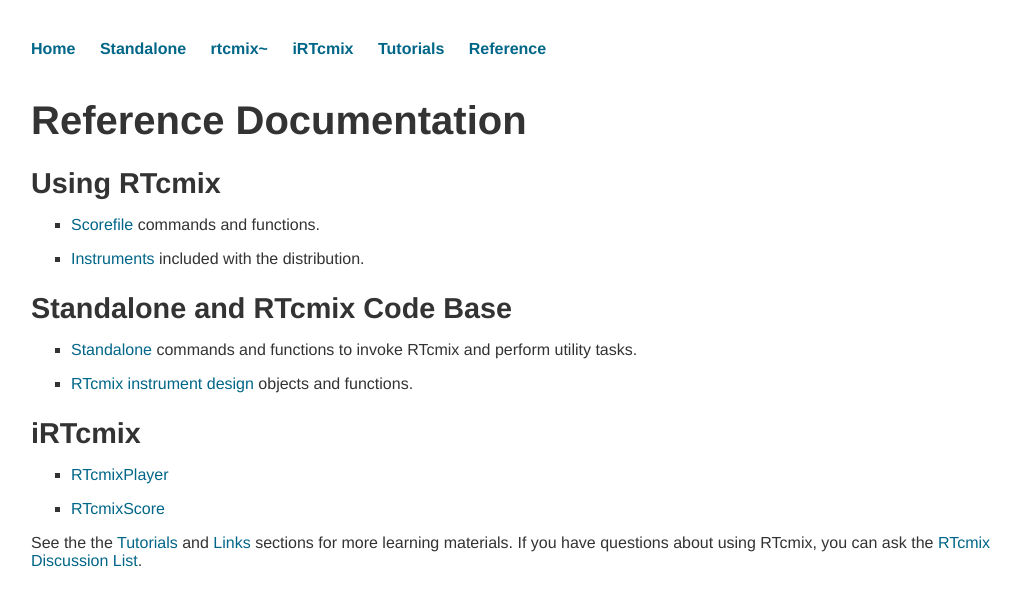
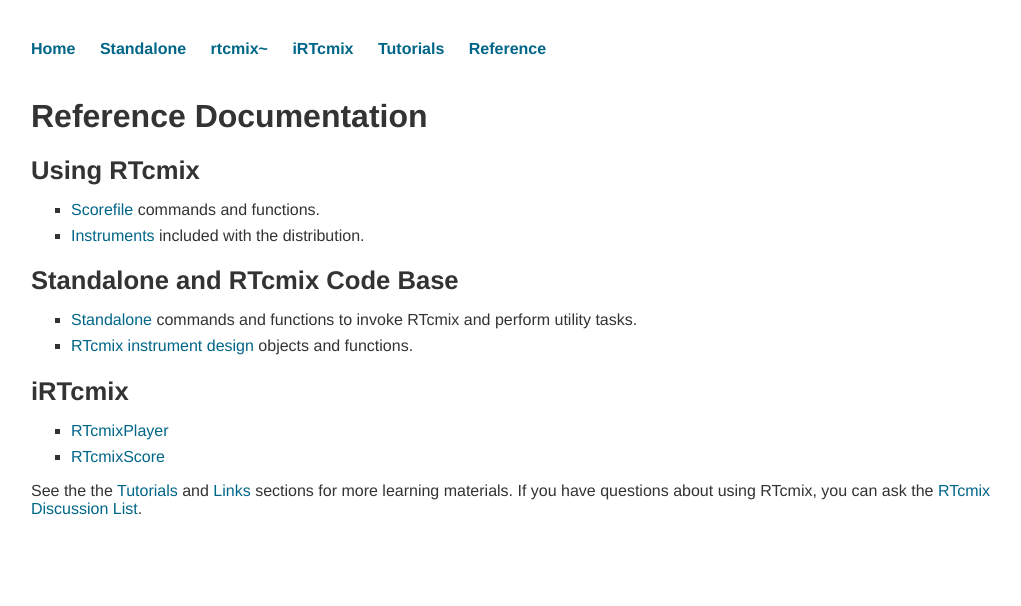
Before and after one commit to RTcmix/rtcmix.github.io, a Jekyll site: the page built from reference/index.md, in a window 1280 px wide. Shown: the top 606 px of the page, without its empty margins (97-1118 px from the left). Built offline with Jekyll 4.4.1, drawn with Linux system fonts in a browser that asks for light colours.

Commit message:
Shrink header font sizes and adjust ul bottom margin.

```diff
--- a/css/ref.css
+++ b/css/ref.css
@@ -33,12 +33,12 @@ div.container {
 }
 
 h1 {
-	font-size: 2.5em;
+	font-size: 2.0em;
 	margin-bottom: 0;
 }
 
 h2 {
-	font-size: 1.8em;
+	font-size: 1.6em;
 	margin-bottom: 0;
 }
 
@@ -60,5 +60,5 @@ p {
 
 ul li {
 	list-style-type: square;
-	margin-bottom: 1em;
+	margin-bottom: 0.5em;
 }
```
